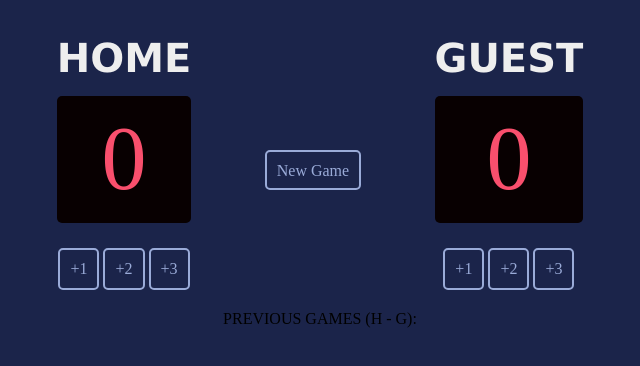
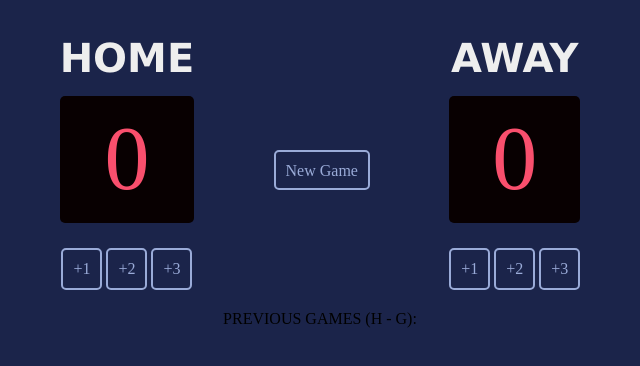
Before and after one commit to webthetrees/scrimba-scoreboard, a plain HTML site: page index.html in a window 1280 px wide. Shown: the whole page, without its empty margins (320-960 px from the left). Drawn offline with nearby package versions, Linux system fonts and the light colour scheme.

Commit message:
Updated index.html
Changed GUEST to AWAY

```diff
--- a/index.html
+++ b/index.html
@@ -15,7 +15,7 @@
             </div>
             <button id="btn-new-game" onclick="newGame()">New Game</button>
             <div>
-                <h3 class="home-guest">GUEST</h3>
+                <h3 class="home-guest">AWAY</h3>
                 <p class="score" id="score_guest">0</p>
                 <div class="btn">
                     <button onclick="guest1()">+1</button>
```
